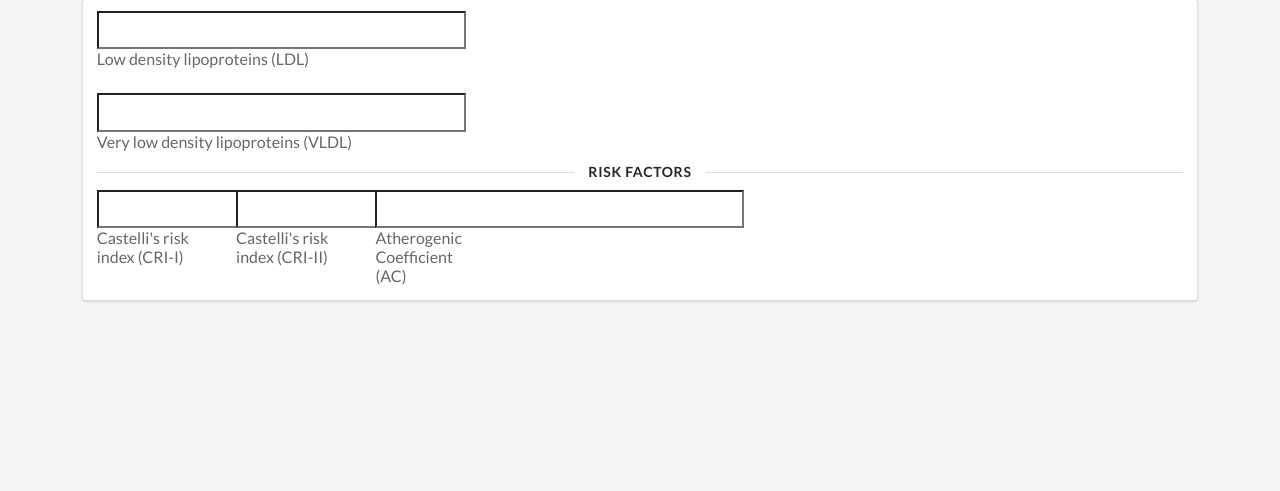
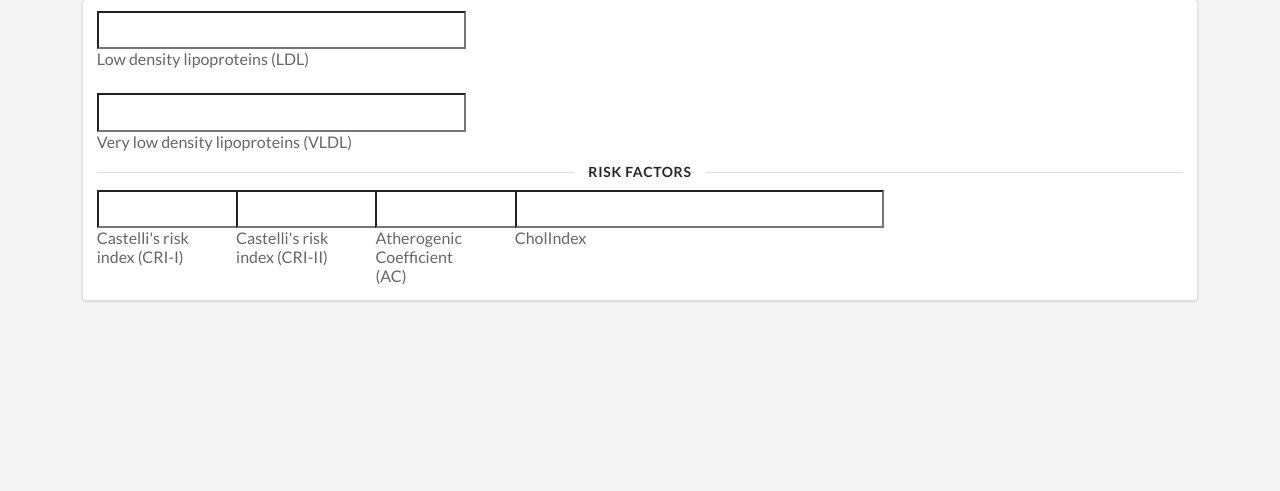
Before and after one commit to mensurm/atherogenic-risk-calculator, a Flask app: template atherogenic_risk/templates/second-step.html in a window 1280 px wide. Shown: the part 43-534 px from the top of the page. Run offline with Flask 2, Linux system fonts and the light colour scheme; the template is opened without the code that fills it, so the values that code supplies are empty, except form fields; form fields are guessed from the names that the template uses; parts of the project's set-up code (start-up, migrations or seed data) failed here and were passed over; some libraries are stand-ins or nearby versions.

Commit message:
bug fix & adding chol index

```diff
--- a/atherogenic_risk/forms.py
+++ b/atherogenic_risk/forms.py
@@ -49,3 +49,7 @@ class PrimaryForm(Form):
     @property
     def ac(self):
         return self.round((self.tc - self.hdl) / self.hdl)
+
+    @property
+    def chol_index(self):
+        return self.round(self.ldl - self.hdl)
--- a/atherogenic_risk/templates/second-step.html
+++ b/atherogenic_risk/templates/second-step.html
@@ -40,12 +40,22 @@
 
         <div class="column">
             <div class="ui huge green header">
-                {{form.cri_ii}}
+                {{form.ac}}
                 <div class="sub header">
                     Atherogenic Coefficient (AC)
                 </div>
             </div>
         </div>
+
+        <div class="column">
+            <div class="ui huge green header">
+                {{form.chol_index}}
+                <div class="sub header">
+                    CholIndex
+                </div>
+            </div>
+        </div>
+
     </div>
 
 </div>
```
